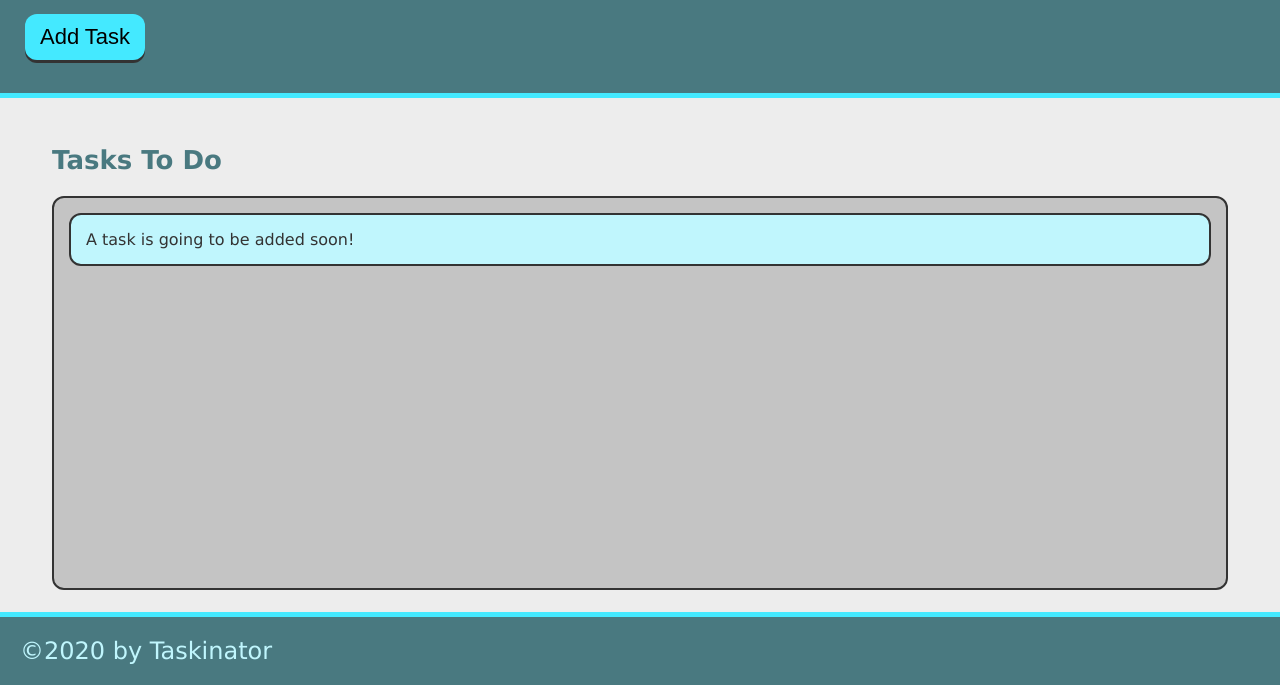
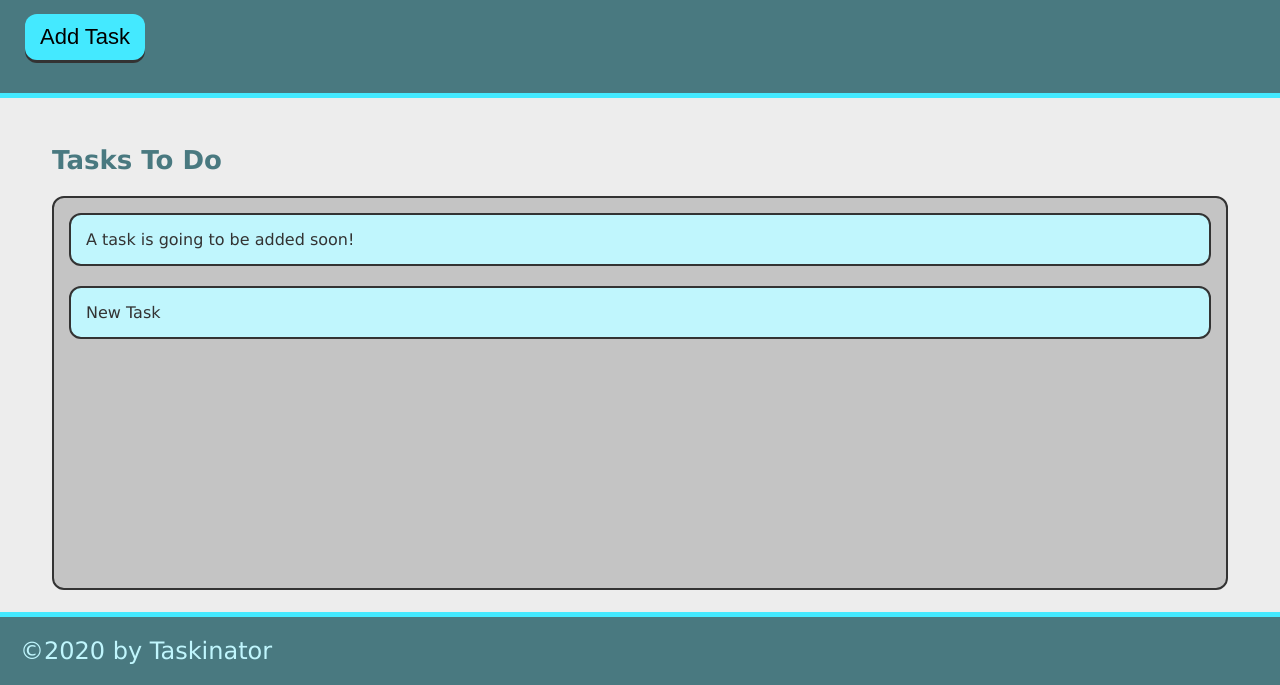
Before and after one commit to RiderCogswell/taskinator, a plain HTML site: page index.html in a window 1280 px wide. Both pictures are taken after a click on the button "Add Task". Shown: the part 115-800 px from the top of the page. Drawn offline with Linux system fonts and the light colour scheme.

Commit message:
add ability to add a task

```diff
--- a/assets/js/script.js
+++ b/assets/js/script.js
@@ -0,0 +1,11 @@
+var buttonEl = document.querySelector("#save-task");
+var tasksToDoEl = document.querySelector("#tasks-to-do");
+
+var createTaskHandler = function() {
+    var listItemEl = document.createElement("li");
+    listItemEl.className = "task-item";
+    listItemEl.textContent = "New Task";
+    tasksToDoEl.appendChild(listItemEl);
+}
+
+buttonEl.addEventListener("click", createTaskHandler);
--- a/index.html
+++ b/index.html
@@ -11,13 +11,13 @@
     <header>
         <h1 class="page-title">Taskinator</h1>
         <p>Click the button below to add a new task!</p>
-        <button class="btn">Add Task</button>
+        <button class="btn" id="save-task">Add Task</button>
     </header>
 
     <main class="page-content">
         <section class="task-list-wrapper">
             <h2 class="list-title">Tasks To Do</h2>
-            <ul class="task-list">
+            <ul class="task-list" id="tasks-to-do">
                 <li class="task-item">A task is going to be added soon!</li>
             </ul>
         </section>
```
